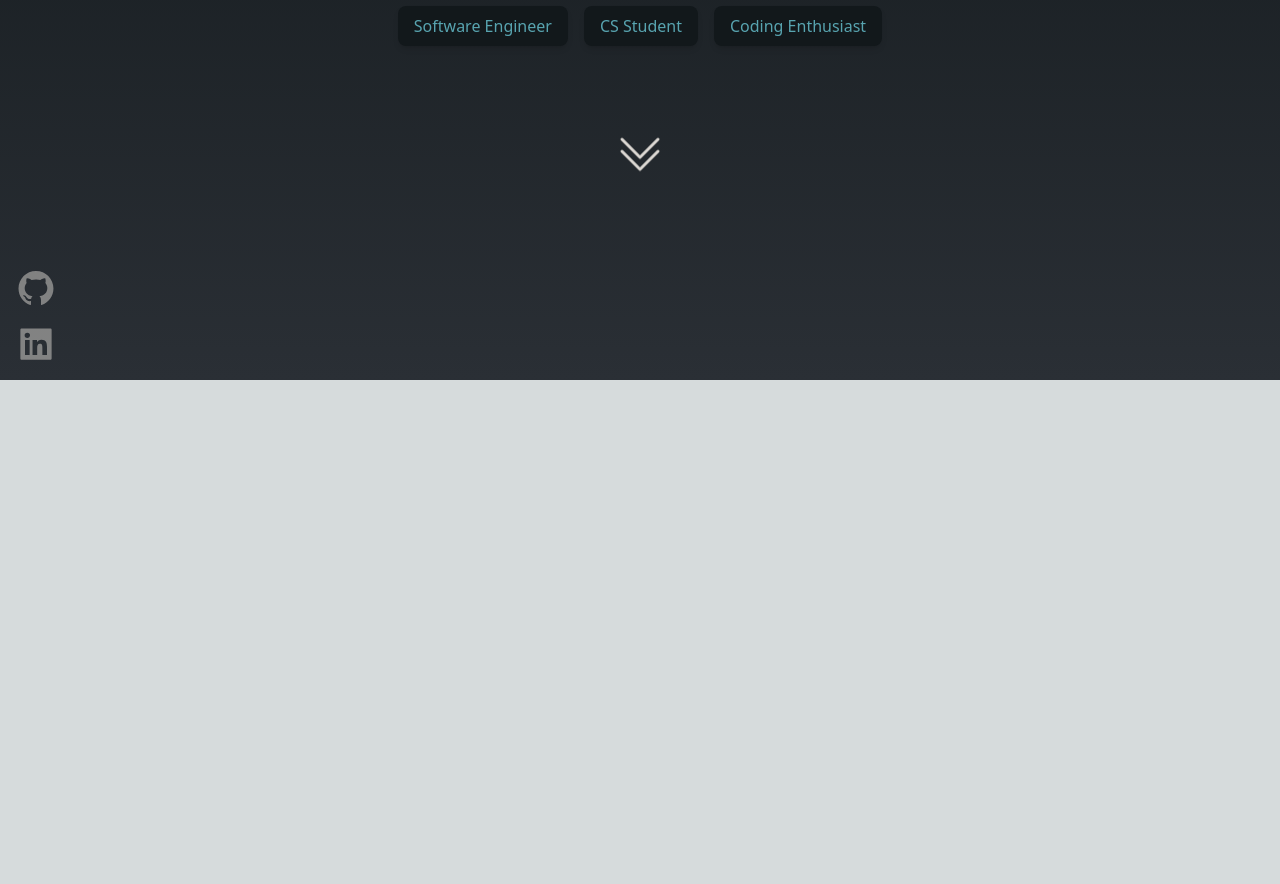
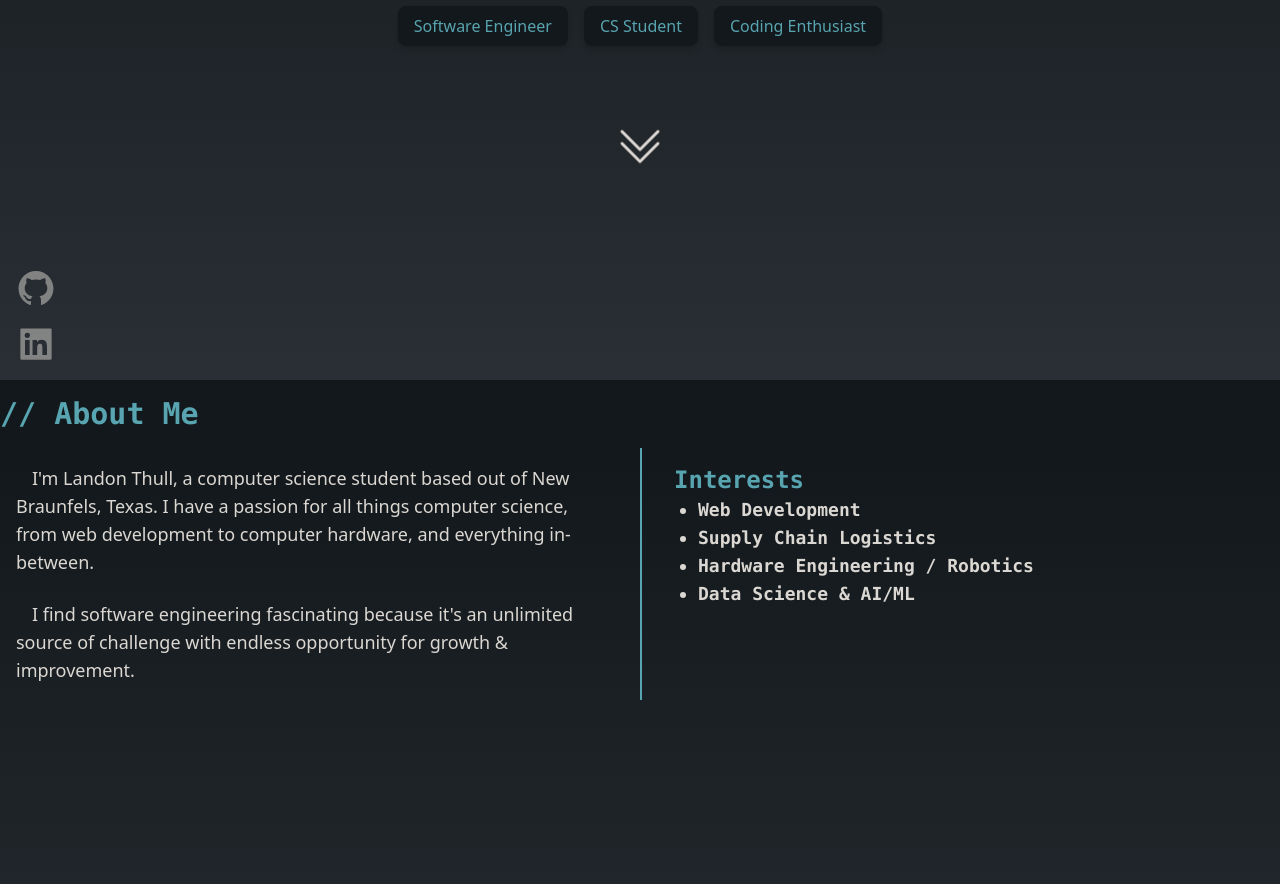
Before and after one commit to landon-thull/landonthull.com, a Next.js app: page / in a window 1280 px wide. Shown: the part 420-1304 px from the top of the page. Before the commit the page ends 800 px from the top, so only its background shows below. Built offline with nearby package versions, Linux system fonts and the light colour scheme.

Commit message:
feat: add about section

```diff
--- a/src/app/page.tsx
+++ b/src/app/page.tsx
@@ -1,5 +1,6 @@
 import {Metadata} from "next";
 import HeroSection from "@/components/hero_section/HeroSection";
+import AboutSection from "@/components/about_section/AboutSection";
 
 export const metadata: Metadata = {
   title: "Landon Thull | Software Engineer",
@@ -9,7 +10,10 @@ export const metadata: Metadata = {
 
 const Page = () => {
   return (
-      <HeroSection />
+      <>
+        <HeroSection />
+        <AboutSection />
+      </>
   );
 }
 
--- /dev/null
+++ b/src/components/about_section/AboutSection.tsx
@@ -0,0 +1,34 @@
+const AboutSection = () => {
+  return (
+      <section className="text-center md:text-left py-4 flex justify-center h-screen">
+        <div className="grow max-w-7xl flex flex-col gap-4">
+          <h2 className="text-3xl font-bold text-blue font-mono">// About Me</h2>
+          <div className="w-full grid grid-cols-1 md:grid-cols-2">
+            <div className="p-4 md:pr-8">
+              <p className="text-timber text-lg indent-4">
+                I'm Landon Thull, a computer science student based out of New Braunfels, Texas.
+                I have a passion for all things computer science,
+                from web development to computer hardware, and everything in-between.
+              </p>
+              <br/>
+              <p className="text-timber text-lg indent-4">
+                I find software engineering fascinating because it's an unlimited
+                source of challenge with endless opportunity for growth & improvement.
+              </p>
+            </div>
+            <div className="md:border-l-2 text-left p-4 md:pl-8 border-blue text-timber text-lg">
+              <h4 className="text-2xl font-bold text-blue font-mono">Interests</h4>
+              <ul className="ml-6 text-lg text-timber font-semibold font-mono list-disc">
+                <li>Web Development</li>
+                <li>Supply Chain Logistics</li>
+                <li>Hardware Engineering / Robotics</li>
+                <li>Data Science & AI/ML</li>
+              </ul>
+            </div>
+          </div>
+        </div>
+      </section>
+  );
+}
+
+export default AboutSection;
```
